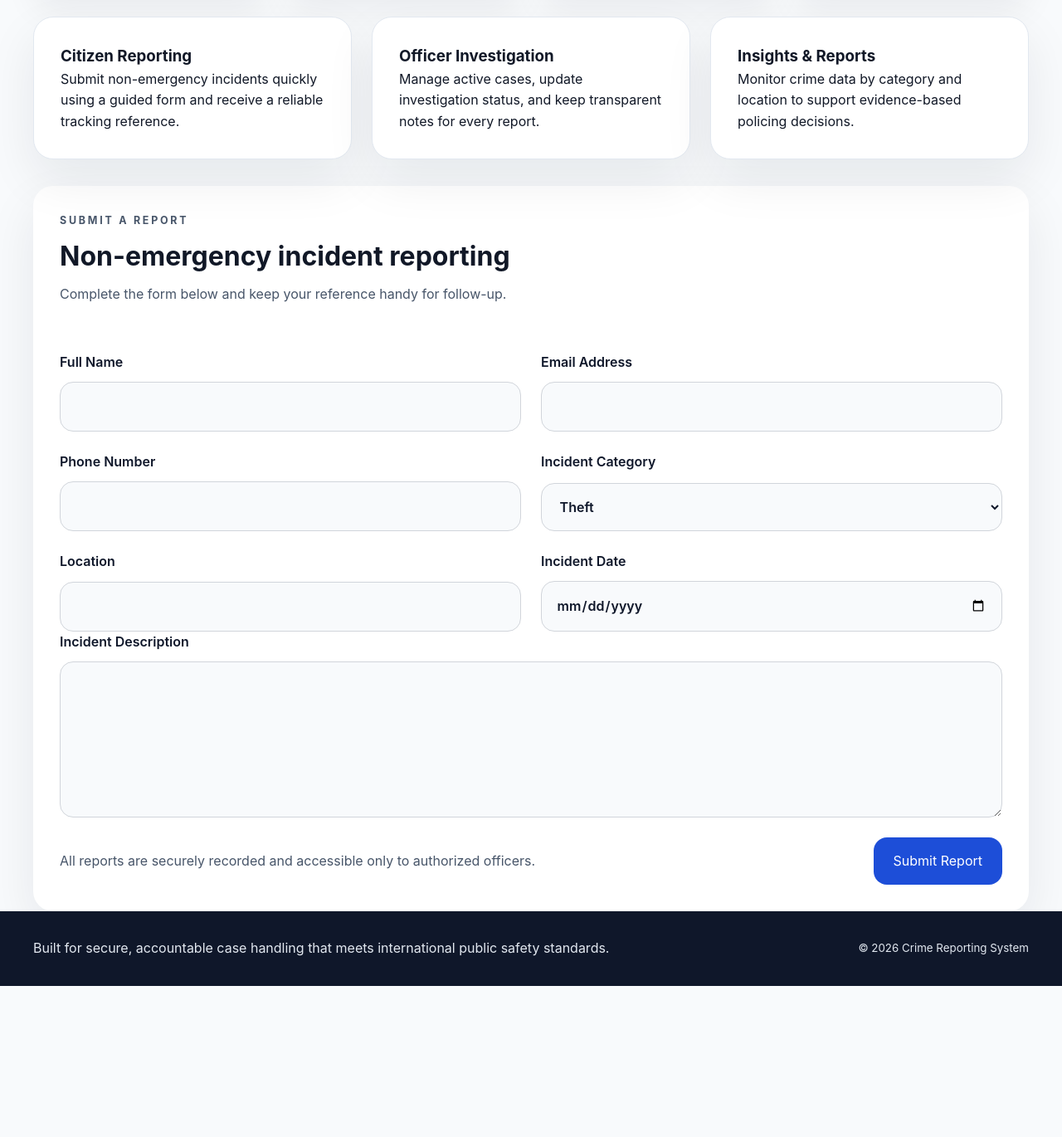
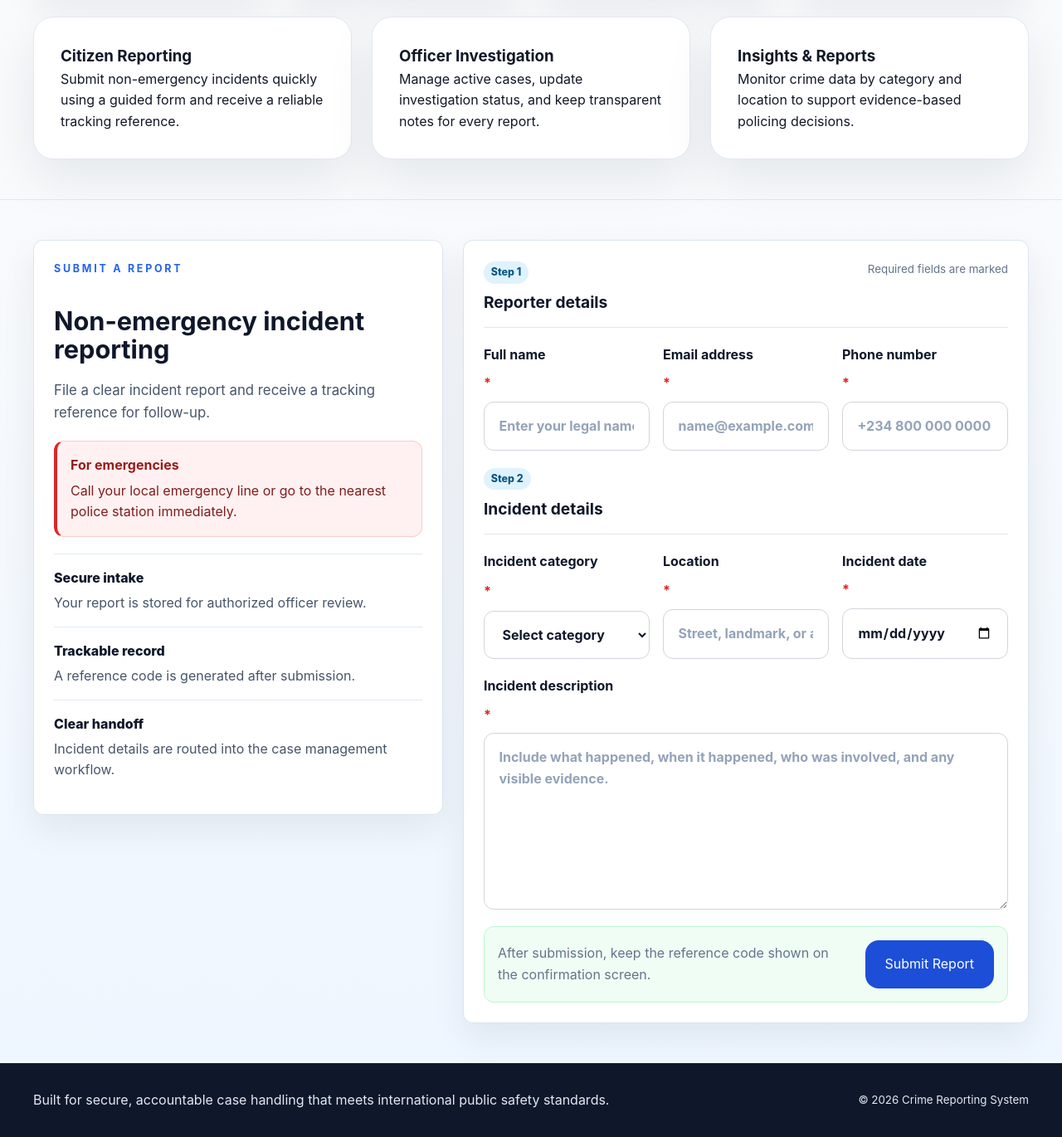
Before and after one commit to code-warrior200/crime-reporting-system, a PHP site: page / in a window 1280 px wide. Shown: the part 1046-2416 px from the top of the page at 83% size. Before the commit the page ends 2234 px from the top, so only its background shows below. Run offline with PHP 8.4, Linux system fonts and the light colour scheme; data that the repository does not hold is empty.

Commit message:
git commit -m

```diff
--- a/index.php
+++ b/index.php
@@ -26,10 +26,6 @@ $resolutionRate = $reportCount > 0 ? round(($resolvedReportCount / $reportCount)
                 </div>
             </div>
             <nav>
-                <!-- <ul class="nav-list">
-                    <li><a href="#report-form">Submit Report</a></li>
-                    <li><a href="#features">Features</a></li>
-                </ul> -->
                 <div class="nav-actions">
                     <a class="button secondary" href="track_status.php">Check Status</a>
                     <a class="button" href="login.php">Officer Login</a>
@@ -109,29 +105,70 @@ $resolutionRate = $reportCount > 0 ? round(($resolvedReportCount / $reportCount)
             </article>
         </section>
 
-        <section id="report-form" class="container card form-card">
-            <div class="section-intro">
+        <section id="report-form" class="report-intake-section">
+            <div class="container report-intake-shell">
+                <aside class="report-intake-aside" aria-label="Reporting guidance">
                     <p class="eyebrow">Submit a report</p>
                     <h2>Non-emergency incident reporting</h2>
-                <p>Complete the form below and keep your reference handy for follow-up.</p>
+                    <p class="report-intake-lede">File a clear incident report and receive a tracking reference for follow-up.</p>
+
+                    <div class="emergency-notice">
+                        <strong>For emergencies</strong>
+                        <span>Call your local emergency line or go to the nearest police station immediately.</span>
                     </div>
-            <form id="incidentForm" action="submit_report.php" method="post">
-                <div class="form-grid">
+
+                    <dl class="report-assurance-list">
+                        <div>
+                            <dt>Secure intake</dt>
+                            <dd>Your report is stored for authorized officer review.</dd>
+                        </div>
+                        <div>
+                            <dt>Trackable record</dt>
+                            <dd>A reference code is generated after submission.</dd>
+                        </div>
+                        <div>
+                            <dt>Clear handoff</dt>
+                            <dd>Incident details are routed into the case management workflow.</dd>
+                        </div>
+                    </dl>
+                </aside>
+
+                <form id="incidentForm" class="report-intake-form" action="submit_report.php" method="post">
+                    <div class="form-section-heading">
+                        <div>
+                            <span>Step 1</span>
+                            <h3>Reporter details</h3>
+                        </div>
+                        <small>Required fields are marked</small>
+                    </div>
+
+                    <div class="report-form-grid">
                         <label>
-                        Full Name
-                        <input type="text" name="fullname" required>
+                            Full name <span aria-hidden="true">*</span>
+                            <input type="text" name="fullname" autocomplete="name" placeholder="Enter your legal name" required>
                         </label>
                         <label>
-                        Email Address
-                        <input type="email" name="email" required>
+                            Email address <span aria-hidden="true">*</span>
+                            <input type="email" name="email" autocomplete="email" placeholder="name@example.com" required>
                         </label>
                         <label>
-                        Phone Number
-                        <input type="tel" name="phone" required>
+                            Phone number <span aria-hidden="true">*</span>
+                            <input type="tel" name="phone" autocomplete="tel" placeholder="+234 800 000 0000" required>
                         </label>
+                    </div>
+
+                    <div class="form-section-heading">
+                        <div>
+                            <span>Step 2</span>
+                            <h3>Incident details</h3>
+                        </div>
+                    </div>
+
+                    <div class="report-form-grid">
                         <label>
-                        Incident Category
+                            Incident category <span aria-hidden="true">*</span>
                             <select name="category" required>
+                                <option value="" disabled selected>Select category</option>
                                 <option value="Theft">Theft</option>
                                 <option value="Vandalism">Vandalism</option>
                                 <option value="Harassment">Harassment</option>
@@ -141,23 +178,26 @@ $resolutionRate = $reportCount > 0 ? round(($resolvedReportCount / $reportCount)
                             </select>
                         </label>
                         <label>
-                        Location
-                        <input type="text" name="location" required>
+                            Location <span aria-hidden="true">*</span>
+                            <input type="text" name="location" autocomplete="street-address" placeholder="Street, landmark, or area" required>
                         </label>
                         <label>
-                        Incident Date
-                        <input type="date" name="incident_date" required>
+                            Incident date <span aria-hidden="true">*</span>
+                            <input type="date" name="incident_date" max="<?php echo date('Y-m-d'); ?>" required>
                         </label>
                     </div>
-                <label class="full-width">
-                    Incident Description
-                    <textarea name="description" rows="6" required></textarea>
+
+                    <label class="report-description-field">
+                        Incident description <span aria-hidden="true">*</span>
+                        <textarea name="description" rows="7" placeholder="Include what happened, when it happened, who was involved, and any visible evidence." required></textarea>
                     </label>
-                <div class="form-footer">
-                    <p>All reports are securely recorded and accessible only to authorized officers.</p>
+
+                    <div class="report-submit-row">
+                        <p>After submission, keep the reference code shown on the confirmation screen.</p>
                         <button type="submit" class="button">Submit Report</button>
                     </div>
                 </form>
+            </div>
         </section>
     </main>
 
--- a/inspect_tables.php
+++ b/inspect_tables.php
@@ -1,12 +1,13 @@
 <?php
-require 'C:\xampp\htdocs\crime-reporting-system\db.php';
+require __DIR__ . '/db.php';
+
 try {
     $stmt = $pdo->query('SHOW TABLES');
     $tables = $stmt->fetchAll(PDO::FETCH_NUM);
+
     foreach ($tables as $table) {
         echo $table[0] . "\n";
     }
 } catch (PDOException $e) {
     echo 'ERROR: ' . $e->getMessage() . "\n";
 }
-?>
--- a/styles.css
+++ b/styles.css
@@ -389,6 +389,178 @@ svg {
     gap: 0.65rem;
     font-weight: 600;
     color: #0f172a;
+}
+
+.report-intake-section {
+    margin: 3rem 0 0;
+    padding: 3rem 0;
+    background: linear-gradient(180deg, #f8fafc 0%, #eef6ff 100%);
+    border-top: 1px solid #e2e8f0;
+}
+
+.report-intake-shell {
+    display: grid;
+    grid-template-columns: minmax(280px, 0.42fr) minmax(0, 0.58fr);
+    gap: 1.5rem;
+    align-items: start;
+}
+
+.report-intake-aside,
+.report-intake-form {
+    border: 1px solid #dbe4ef;
+    border-radius: 0.75rem;
+    background: #ffffff;
+    box-shadow: 0 18px 42px rgba(15, 23, 42, 0.07);
+}
+
+.report-intake-aside {
+    position: sticky;
+    top: 1rem;
+    display: grid;
+    gap: 1.25rem;
+    padding: 1.5rem;
+}
+
+.report-intake-aside h2 {
+    color: #0f172a;
+    font-size: clamp(1.75rem, 2.4vw, 2.5rem);
+    line-height: 1.08;
+}
+
+.report-intake-lede {
+    color: #475569;
+    font-size: 1.05rem;
+}
+
+.emergency-notice {
+    display: grid;
+    gap: 0.35rem;
+    padding: 1rem;
+    border: 1px solid #fecaca;
+    border-left: 4px solid #dc2626;
+    border-radius: 0.75rem;
+    background: #fff1f2;
+    color: #7f1d1d;
+}
+
+.emergency-notice strong {
+    color: #991b1b;
+}
+
+.emergency-notice span {
+    color: #7f1d1d;
+}
+
+.report-assurance-list {
+    display: grid;
+    gap: 0;
+}
+
+.report-assurance-list div {
+    display: grid;
+    gap: 0.25rem;
+    padding: 1rem 0;
+    border-top: 1px solid #e2e8f0;
+}
+
+.report-assurance-list dt {
+    color: #0f172a;
+    font-weight: 800;
+}
+
+.report-assurance-list dd {
+    color: #475569;
+}
+
+.report-intake-form {
+    display: grid;
+    gap: 1.25rem;
+    padding: 1.5rem;
+}
+
+.form-section-heading {
+    display: flex;
+    align-items: flex-start;
+    justify-content: space-between;
+    gap: 1rem;
+    padding-bottom: 0.9rem;
+    border-bottom: 1px solid #e2e8f0;
+}
+
+.form-section-heading div {
+    min-width: 0;
+}
+
+.form-section-heading span {
+    display: inline-flex;
+    align-items: center;
+    min-height: 1.6rem;
+    padding: 0.2rem 0.55rem;
+    border-radius: 999px;
+    background: #e0f2fe;
+    color: #075985;
+    font-size: 0.78rem;
+    font-weight: 800;
+}
+
+.form-section-heading h3 {
+    margin-top: 0.45rem;
+    color: #0f172a;
+    font-size: 1.2rem;
+}
+
+.form-section-heading small,
+.report-submit-row p {
+    color: #64748b;
+}
+
+.report-form-grid {
+    display: grid;
+    grid-template-columns: repeat(3, minmax(0, 1fr));
+    gap: 1rem;
+}
+
+.report-intake-form label {
+    display: grid;
+    gap: 0.55rem;
+    min-width: 0;
+    color: #0f172a;
+    font-weight: 750;
+}
+
+.report-intake-form label span {
+    color: #dc2626;
+}
+
+.report-intake-form input,
+.report-intake-form select,
+.report-intake-form textarea {
+    border-radius: 0.75rem;
+    background: #ffffff;
+}
+
+.report-intake-form input::placeholder,
+.report-intake-form textarea::placeholder {
+    color: #94a3b8;
+}
+
+.report-description-field {
+    grid-column: 1 / -1;
+}
+
+.report-submit-row {
+    display: flex;
+    justify-content: space-between;
+    align-items: center;
+    gap: 1rem;
+    padding: 1rem;
+    border: 1px solid #bbf7d0;
+    border-radius: 0.75rem;
+    background: #f0fdf4;
+}
+
+.report-submit-row .button {
+    flex-shrink: 0;
 }
 
 input,
@@ -1302,7 +1474,8 @@ table button {
 
 @media (max-width: 960px) {
     .hero-copy,
-    .dashboard-hero {
+    .dashboard-hero,
+    .report-intake-shell {
         grid-template-columns: 1fr;
     }
 
@@ -1317,9 +1490,14 @@ table button {
     .stats-panel,
     .progress-tracker-list,
     .form-grid,
+    .report-form-grid,
     .case-details,
     .case-history {
         grid-template-columns: 1fr;
+    }
+
+    .report-intake-aside {
+        position: static;
     }
 
     .hero-actions,
@@ -1389,7 +1567,9 @@ table button {
     .header-inner,
     .footer-inner,
     .section-header,
+    .form-section-heading,
     .form-footer,
+    .report-submit-row,
     .assignment-notifications-header,
     .assignment-notification-card {
         flex-direction: column;
@@ -1400,9 +1580,19 @@ table button {
         padding: 3rem 0;
     }
 
+    .report-intake-section {
+        padding: 2rem 0;
+    }
+
+    .report-intake-aside,
+    .report-intake-form {
+        padding: 1rem;
+    }
+
     .hero-actions,
     .nav-actions,
-    .form-footer {
+    .form-footer,
+    .report-submit-row {
         gap: 1rem;
     }
 
```
Also changed, not shown: submit_report.php (+11 -0 lines). Lines whose indentation alone changed are shown as unchanged.
